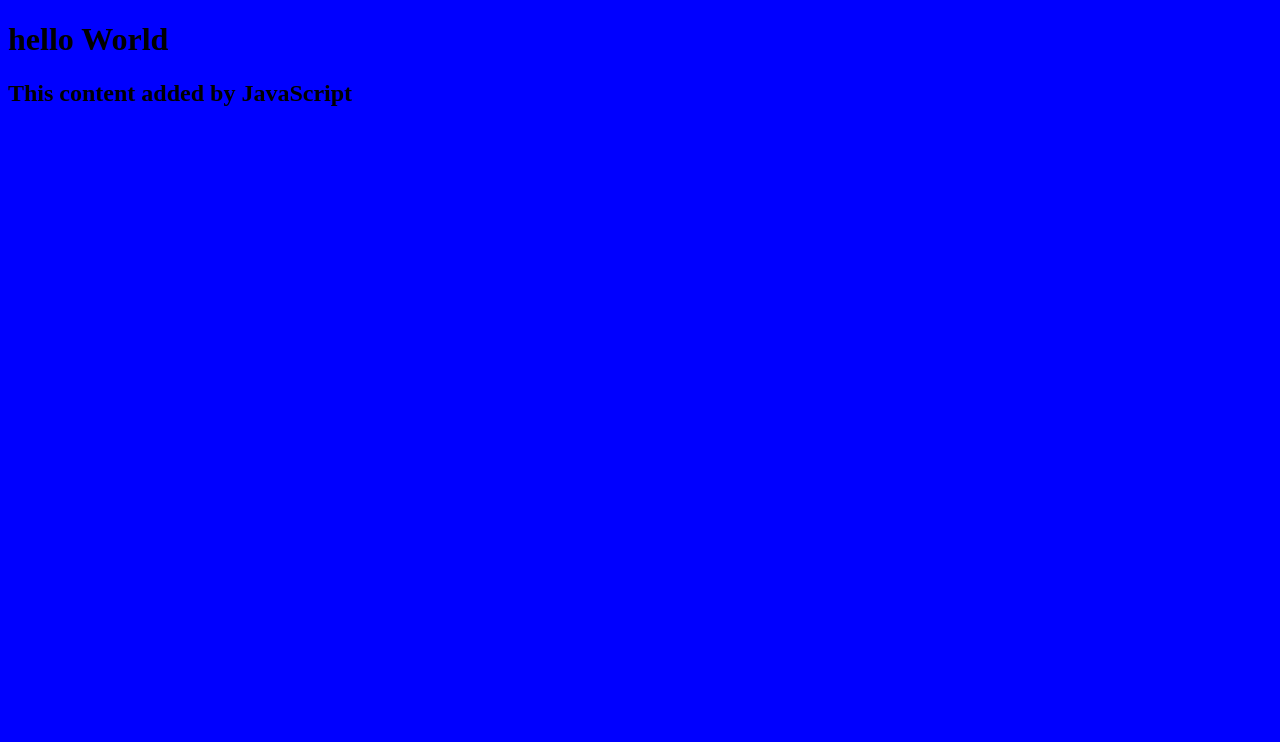
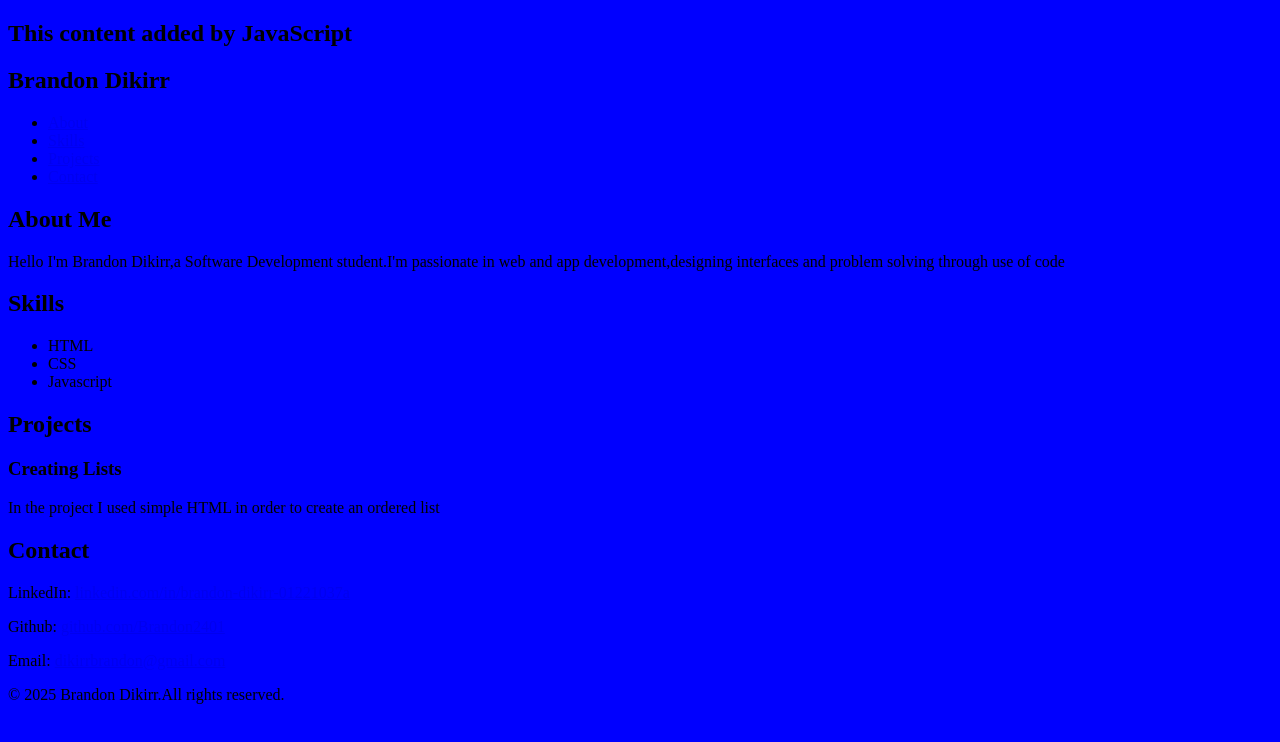
Before and after one commit to Brandon2401/my-personal-website, a plain HTML site: page index.html in a window 1280 px wide. Drawn offline with Linux system fonts and the light colour scheme.

Commit message:
added content to the html file

```diff
--- a/index.html
+++ b/index.html
@@ -4,10 +4,48 @@
     <meta charset="UTF-8">
     <meta name="viewport" content="width=device-width, initial-scale=1.0">
     <link rel="stylesheet" href="style.css">
-    <title>My Personal Website</title>
+    <title>Brandon Dikirr Portfolio</title>
 </head>
 <body>
-  <h1>hello World</h1>
-  <script src="script.js"></script>
+    <script src="script.js"></script>
+    <header>
+        <nav>
+<h1>Brandon Dikirr</h1>
+<ul>
+    <li><a href="#about">About</a></li>
+    <li><a href="#skills">Skills</a></li>
+    <li><a href="#projects">Projects</a></li>
+    <li><a href="#contact">Contact</a></li>
+</ul>
+</nav>
+    </header>
+    <section id="about">
+        <h2>About Me</h2>
+        <p>Hello I'm Brandon Dikirr,a Software Development student.I'm passionate in web and app development,designing interfaces and problem solving through use of code</p>
+</section>
+<section id="skills">
+    <h2>Skills</h2>
+    <ul>
+        <li>HTML</li>
+        <li>CSS</li>
+        <li>Javascript</li>
+    </ul>
+</section>
+<section id="projects">
+    <h2>Projects</h2>
+    <div class="project">
+        <h3>Creating Lists</h3>
+        <p>In the project I used simple HTML in order to create an ordered list </p>
+</div>
+</section>
+<section id="contact">
+    <h2>Contact</h2>
+    <p>LinkedIn: <a href="www.linkedin.com/in/brandon-dikirr-01221037a">linkedin.com/in/brandon-dikirr-01221037a</a></p>
+    <p>Github: <a href="https://github.com/Brandon2401">github.com/Brandon2401</a></p>
+    <p> Email: <a href="dikirrbrandon@gmail.com">dikirrbrandon@gmail.com</a></p>
+</section>
+<footer>
+    <p>© 2025 Brandon Dikirr.All rights reserved.</p>
+</footer>
 </body>
 </html>
```
